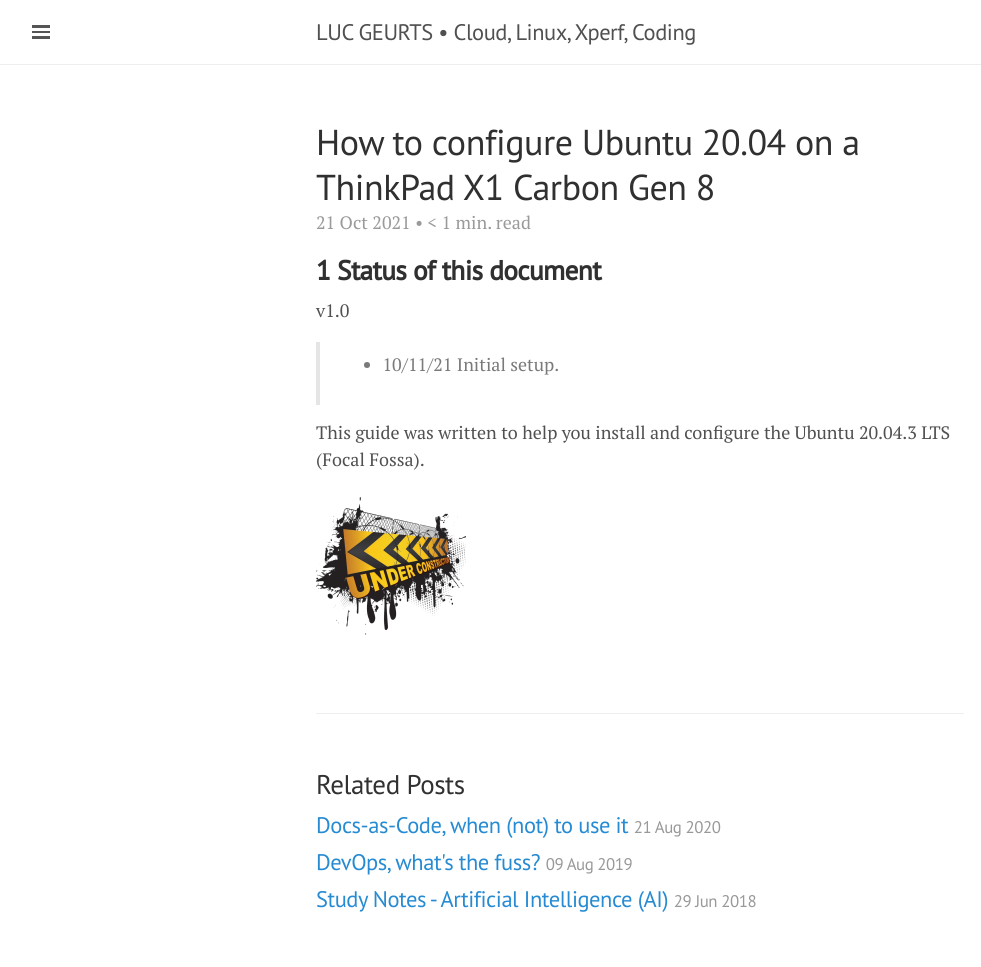
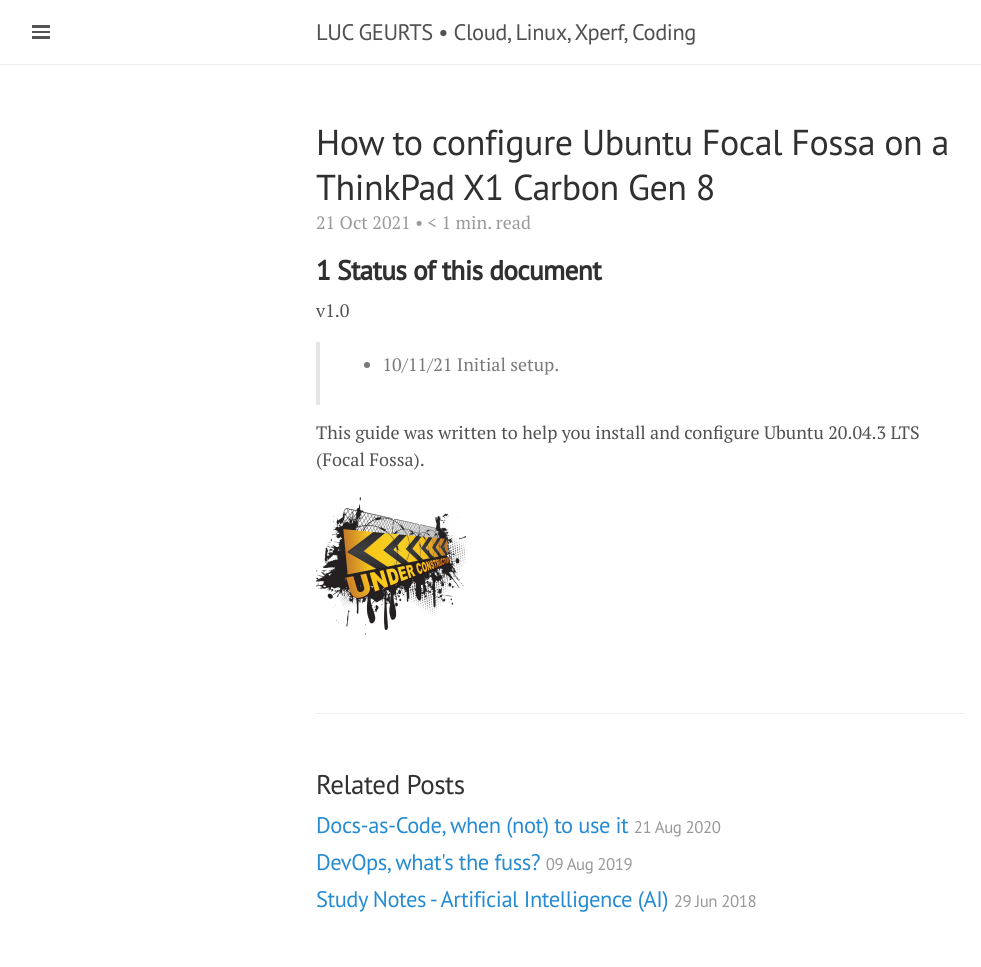
Before and after one commit to lgeurts/lgeurts.github.io, a Jekyll site: the page built from _posts/2021-10-21-ubuntu-setup-notes-for-x1-carbon-gen8.md, in a window 1280 px wide. Shown: the whole page, without its empty margins (0-981 px from the left). Built offline with Jekyll 4.4.1, drawn with Linux system fonts in a browser that asks for light colours; nearby versions of some CDN libraries; comment, search, counter and statistics services are not loaded.

Commit message:
Update 2021-10-21-ubuntu-setup-notes-for-x1-carbon-gen8.md

```diff
--- a/_posts/2021-10-21-ubuntu-setup-notes-for-x1-carbon-gen8.md
+++ b/_posts/2021-10-21-ubuntu-setup-notes-for-x1-carbon-gen8.md
@@ -1,6 +1,6 @@
 ---
 layout: post
-title: How to configure Ubuntu 20.04 on a ThinkPad X1 Carbon Gen 8
+title: How to configure Ubuntu Focal Fossa on a ThinkPad X1 Carbon Gen 8
 read_time: true
 comments: true
 category: Open Source
@@ -13,6 +13,6 @@
 v1.0
 > * 10/11/21 Initial setup.
 
-This guide was written to help you install and configure the Ubuntu 20.04.3 LTS (Focal Fossa).
+This guide was written to help you install and configure Ubuntu 20.04.3 LTS (Focal Fossa).
 
 ![](/assets/under-construction.png)
```
